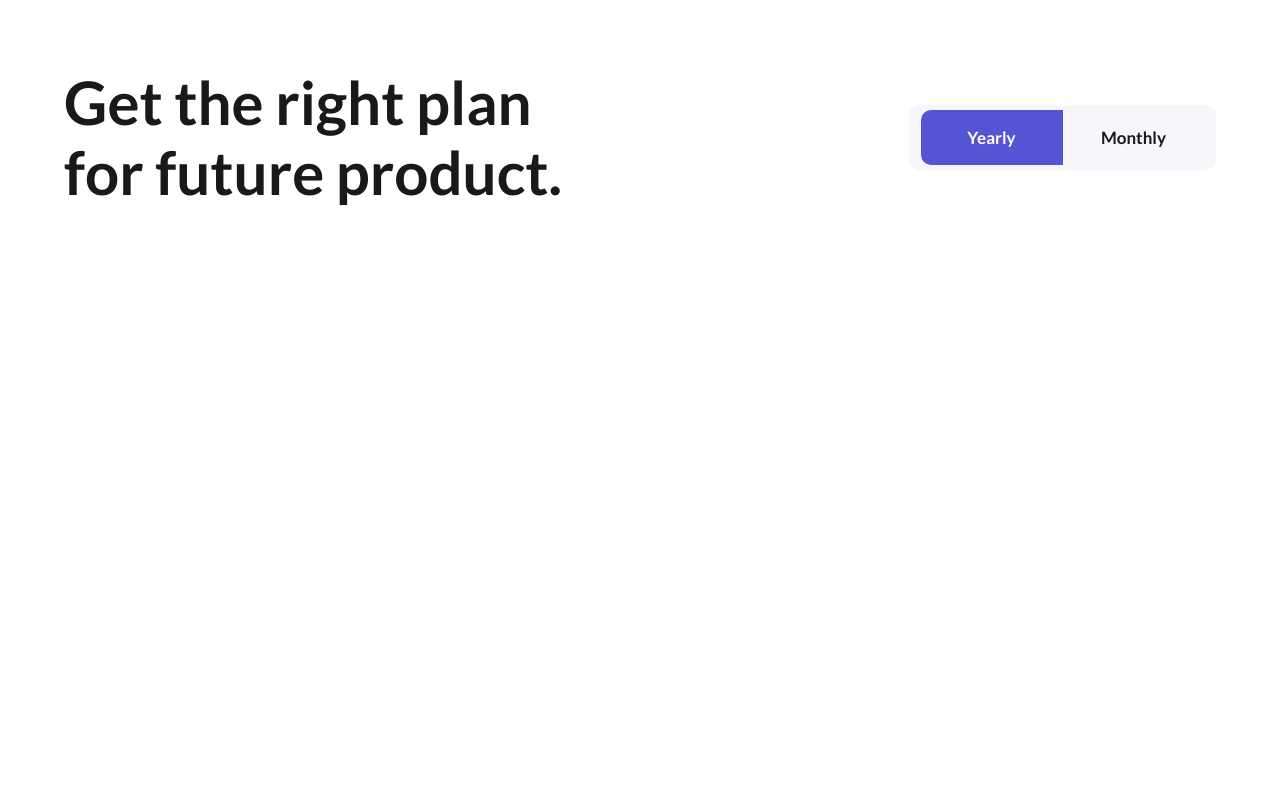
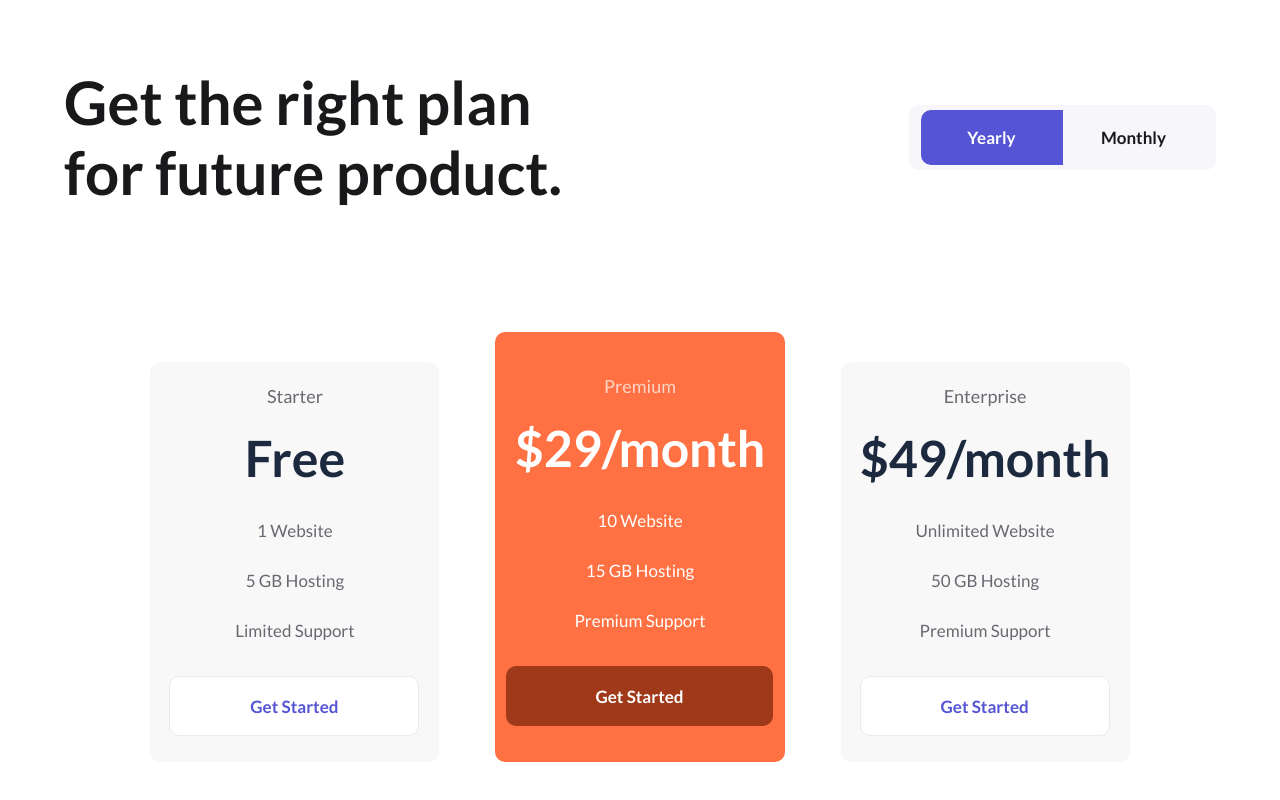
Before and after one commit to mansurjurakhonzoda/Logoipsum, a plain HTML site: page index.html in a window 1280 px wide. Shown: the part 2433-3233 px from the top of the page. Drawn offline with Linux system fonts and the light colour scheme; a web font is replaced by a local one.

Commit message:
тарифы

```diff
--- a/index.html
+++ b/index.html
@@ -135,6 +135,50 @@
           <button>Monthly</button>
         </div>
       </div>
+
+      <div class="tarifi">
+        <div class="tariph">
+          <p>Starter</p>
+
+          <p>Free</p>
+
+          <p>
+            1 Website <br />
+            5 GB Hosting <br />
+            Limited Support
+          </p>
+
+          <button>Get Started</button>
+        </div>
+
+        <div class="premium">
+          <p>Premium</p>
+
+          <p>$29/month</p>
+
+          <p>
+            10 Website <br />
+            15 GB Hosting <br />
+            Premium Support
+          </p>
+
+          <button>Get Started</button>
+        </div>
+
+        <div class="tariph">
+          <p>Enterprise</p>
+
+          <p>$49/month</p>
+
+          <p>
+            Unlimited Website <br />
+            50 GB Hosting <br />
+            Premium Support
+          </p>
+
+          <button>Get Started</button>
+        </div>
+      </div>
     </div>
   </body>
 </html>
--- a/style.css
+++ b/style.css
@@ -254,3 +254,96 @@ h1 {
   color: #19191b;
   border: none;
 }
+.tarifi {
+  width: 85%;
+  height: 555px;
+  padding: 0% 5%;
+  margin: auto;
+  display: flex;
+  align-items: flex-end;
+  justify-content: space-between;
+}
+.tariph {
+  width: 289px;
+  height: 360px;
+  padding: 20px 0px;
+  border-radius: 10px;
+  background-color: #f8f8f8;
+}
+.tariph p:nth-child(1) {
+  font-weight: 400;
+  font-size: 18px;
+  line-height: 28px;
+  color: #696871;
+  text-align: center;
+  margin-bottom: 20px;
+}
+.tariph p:nth-child(2) {
+  font-weight: 700;
+  font-size: 50px;
+  line-height: 56px;
+  color: #1d293f;
+  text-align: center;
+  margin-bottom: 20px;
+}
+.tariph p:nth-child(3) {
+  font-weight: 400;
+  font-size: 17px;
+  line-height: 50px;
+  color: #696871;
+  text-align: center;
+  margin-bottom: 20px;
+}
+.tariph button {
+  width: 250px;
+  height: 60px;
+  margin-left: 19px;
+  background-color: #ffffff;
+  border: 1px solid #eae9f2;
+  font-weight: 700;
+  font-size: 17px;
+  line-height: 100%;
+  color: #5454d4;
+}
+.premium {
+  width: 290px;
+  height: 350px;
+  padding: 40px 0px;
+  border-radius: 10px;
+  background-color: #ff7143;
+}
+.premium p:nth-child(1) {
+  font-weight: 400;
+  font-size: 18px;
+  line-height: 28px;
+  color: #ffffffb2;
+  text-align: center;
+  margin-bottom: 20px;
+}
+.premium p:nth-child(2) {
+  font-weight: 700;
+  font-size: 50px;
+  line-height: 56px;
+  color: #ffffff;
+  text-align: center;
+  margin-bottom: 20px;
+}
+.premium p:nth-child(3) {
+  font-weight: 400;
+  font-size: 17px;
+  line-height: 50px;
+  color: #ffffff;
+  text-align: center;
+  margin-bottom: 20px;
+}
+.premium button {
+  width: 267px;
+  height: 60px;
+  margin-left: 11px;
+  background-color: #9f3919;
+  border: none;
+  font-weight: 700;
+  font-size: 17px;
+  line-height: 100%;
+  color: #ffffff;
+}
```
